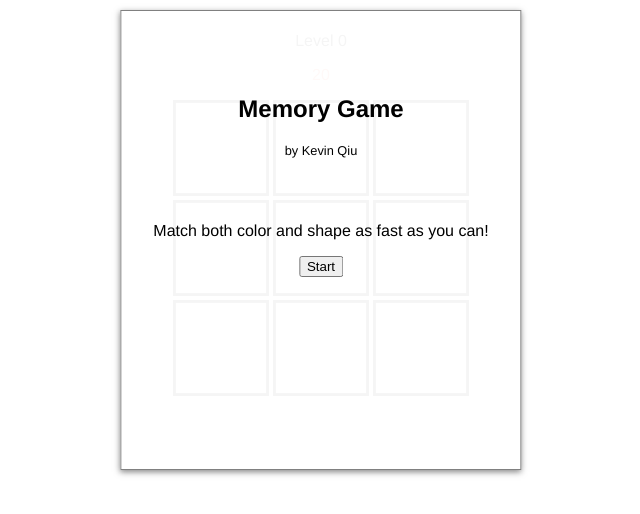
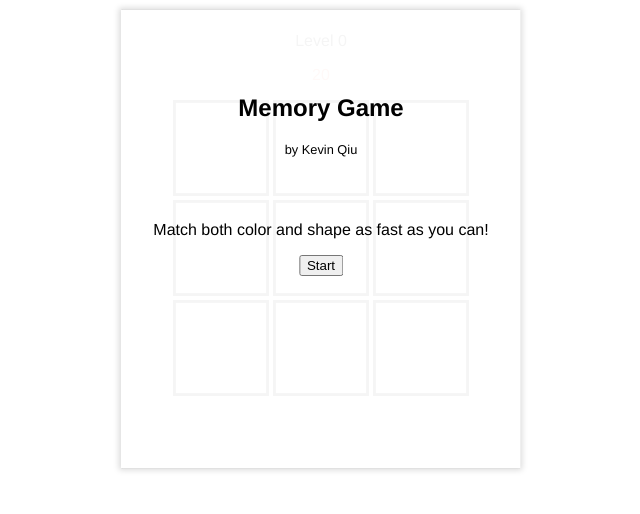
Before and after one commit to kq2/memory, a plain HTML site: page index.html in a window 1280 px wide. Shown: the whole page, without its empty margins (319-959 px from the left). Drawn offline with Linux system fonts and the light colour scheme.

Commit message:
Better shadow and color.

```diff
--- a/memory.css
+++ b/memory.css
@@ -9,9 +9,8 @@
 	z-index: 999;
 	min-width: 18em;
 	padding: 4em 2em 12em;
-	border: 1px solid grey;
 	background-color: rgba(255, 255, 255, 0.96);
-	box-shadow: 0 2px 6px rgba(128, 128, 128, 0.96);
+    box-shadow: 0 0 1px 0 rgba(0,0,0,0.3), 0 0 6px 2px rgba(0,0,0,0.15);
 
 	position: fixed;
 	top: 10px;
--- a/memory.js
+++ b/memory.js
@@ -7,11 +7,11 @@ window.onload = function () {
     }
 
     function randomColor() {
-        var r = randrange(0, 256);
-        var g = randrange(0, 256);
-        var b = randrange(0, 256);
+        var r = Math.floor((randrange(0, 256) + 255) / 2);
+        var g = Math.floor((randrange(0, 256) + 255) / 2);
+        var b = Math.floor((randrange(0, 256) + 255) / 2);
         var a = 1;
-        return 'rgba('+r+','+g+','+b+','+a+')'
+        return "rgba("+r+","+g+","+b+","+a+")"
     }
 
     function randomShape(shapeArray) {
```
